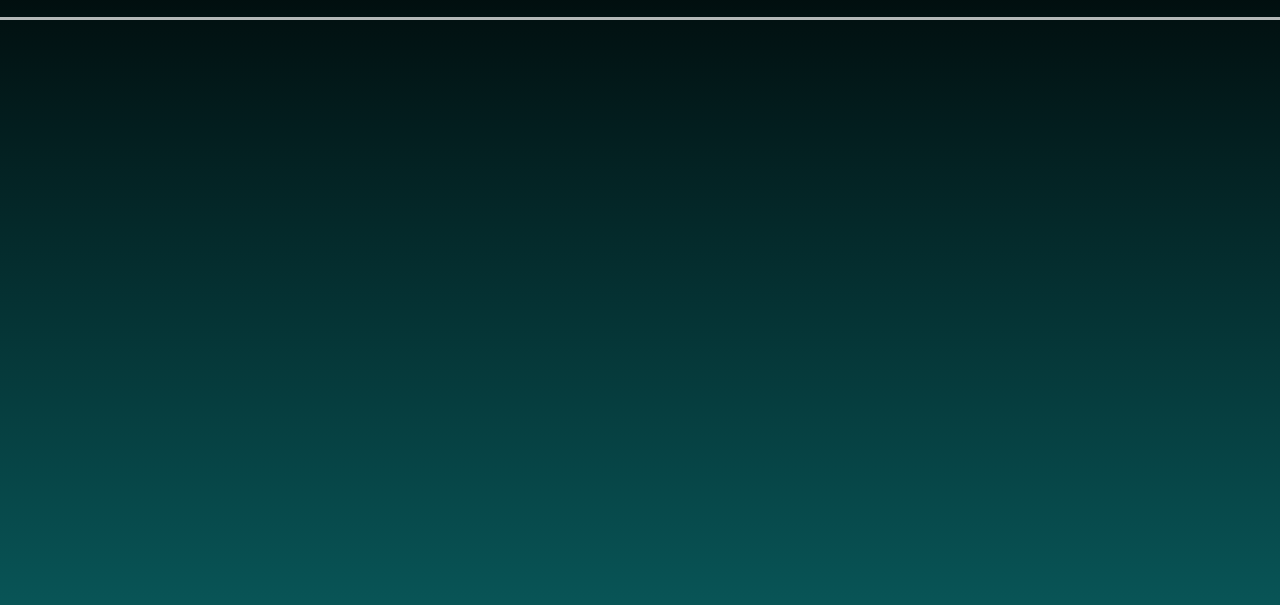
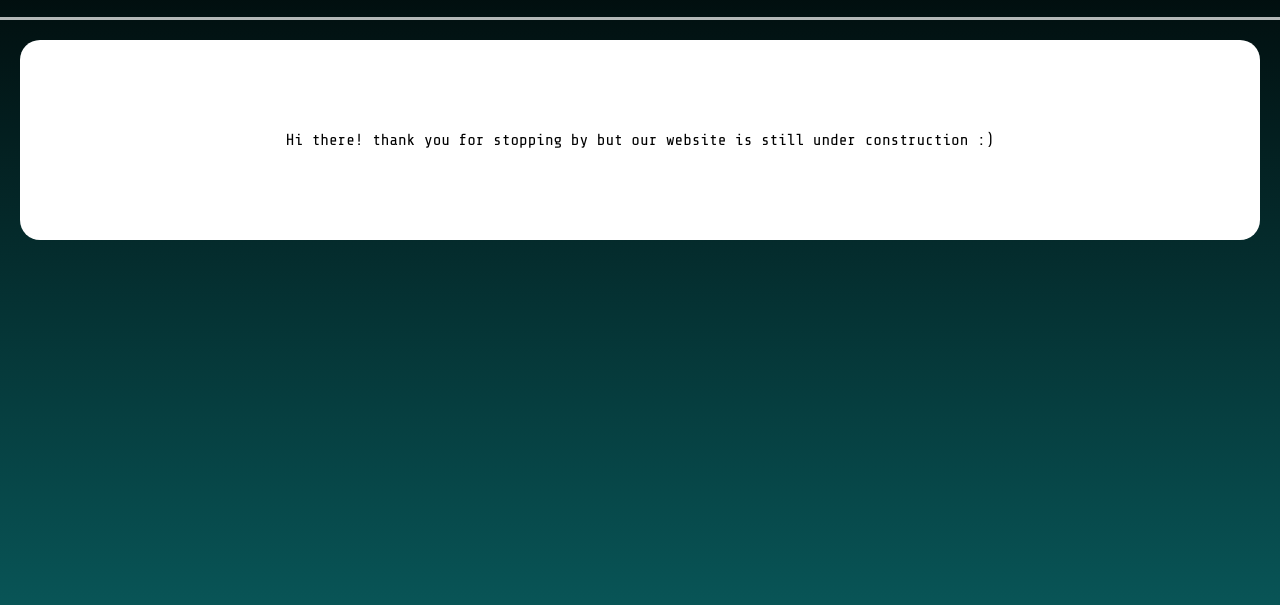
Before and after one commit to RishiGupta-05/Resource-Realm, a plain HTML site: page index.html in a window 1280 px wide. Shown: the part 131-736 px from the top of the page. Drawn offline with nearby package versions, Linux system fonts and the light colour scheme.

Commit message:
fixed minor issues

```diff
--- a/index.html
+++ b/index.html
@@ -28,5 +28,13 @@
     </div>
 
 </div>
+
+
+<div class="under-construction">
+    <div style="padding: 20px; justify-content: center;"><p>Hi there! thank you for stopping by but our website is still under construction :)</p></div>
+
+</div>
+
+
     </body>
 </html>
--- a/styles/basic.css
+++ b/styles/basic.css
@@ -6,3 +6,21 @@ body{
     background: linear-gradient(0, rgb(9, 92, 94) 0%, rgba(0,0,0,1) 100%);
     color: white;
 }
+
+p{
+    font-family: 'Share Tech Mono', monospace;
+}
+
+.under-construction{
+    display: flex;
+    justify-content: center;
+    align-items: center;
+    margin: 20px;
+    height: 200px;
+    background-color: white;
+    border-radius: 20px;
+    color: black;
+    text-align: center;
+    border-width: 0px;
+
+}
```
